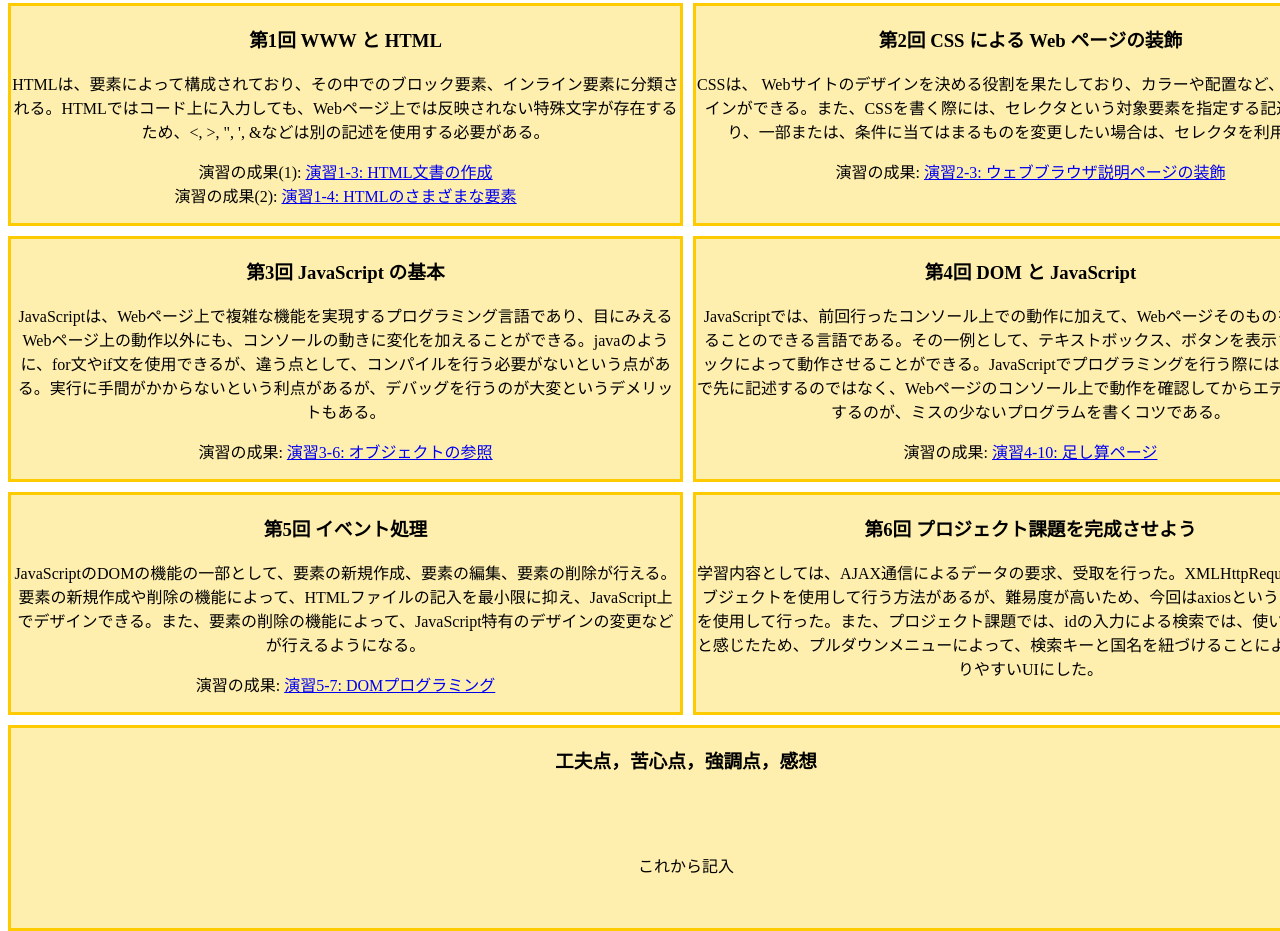
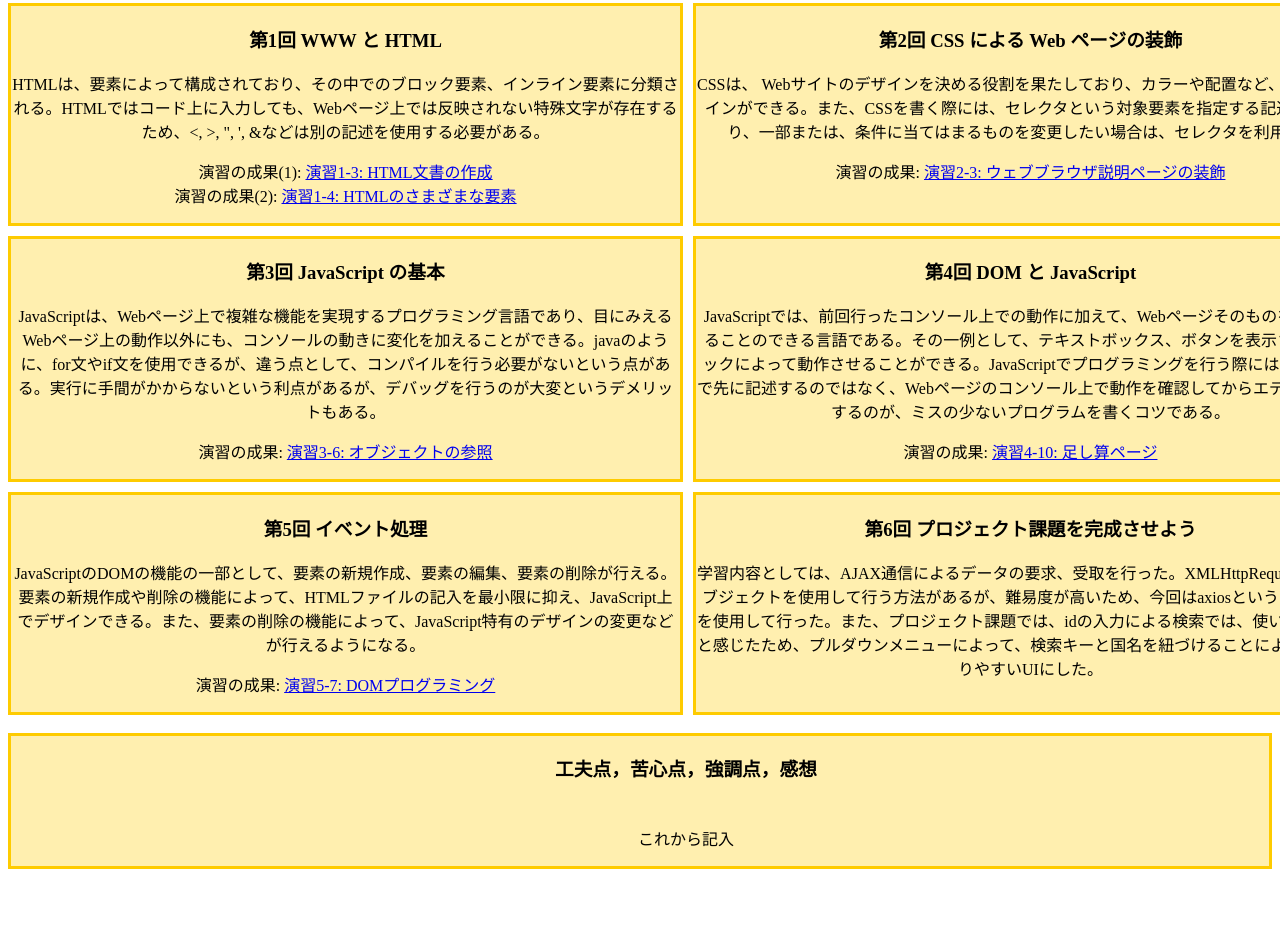
Before and after one commit to G484782024/medialabo, a plain HTML site: page index.html in a window 1280 px wide. Shown: the part 718-1649 px from the top of the page. After the commit the page ends 1595 px from the top, so only its background shows below. Drawn offline with Linux system fonts and the light colour scheme.

Commit message:
工夫点解決

```diff
--- a/index.css
+++ b/index.css
@@ -34,8 +34,6 @@ div#study {
     text-align: center;
 	grid-template-columns:675px 675px;
 	display: grid;
-	width: 800px;
-	height: 200px;
 	column-gap: 10px;
 	row-gap: 10px;
 
@@ -46,10 +44,10 @@ div#study {
     text-align: center;
 	grid-template-columns:1350px;
 	display: grid;
-	width: 1350px;
-	height: 200px;
 	column-gap: 10px;
 	row-gap: 10px;
+    background-color: #ffefaf;
+    border: solid #fecb00;
 
 }
 
--- a/index.html
+++ b/index.html
@@ -56,10 +56,12 @@
     </div><div class="d6">
       <h3>第6回&nbsp;プロジェクト課題を完成させよう</h3>
       <p>学習内容としては、AJAX通信によるデータの要求、受取を行った。XMLHttpRequestというオブジェクトを使用して行う方法があるが、難易度が高いため、今回はaxiosというライブラリを使用して行った。また、プロジェクト課題では、idの入力による検索では、使い勝手が悪いと感じたため、プルダウンメニューによって、検索キーと国名を紐づけることによって、わかりやすいUIにした。</p>
-      </div><div class="D">
-        <h3>工夫点，苦心点，強調点，感想</h3>
-        <p>これから記入</p>
+      </div>
         </div>
+        <br>
+        <div class="D">
+          <h3>工夫点，苦心点，強調点，感想</h3>
+          <p>これから記入</p>
 
     </div>
   </div>
```
